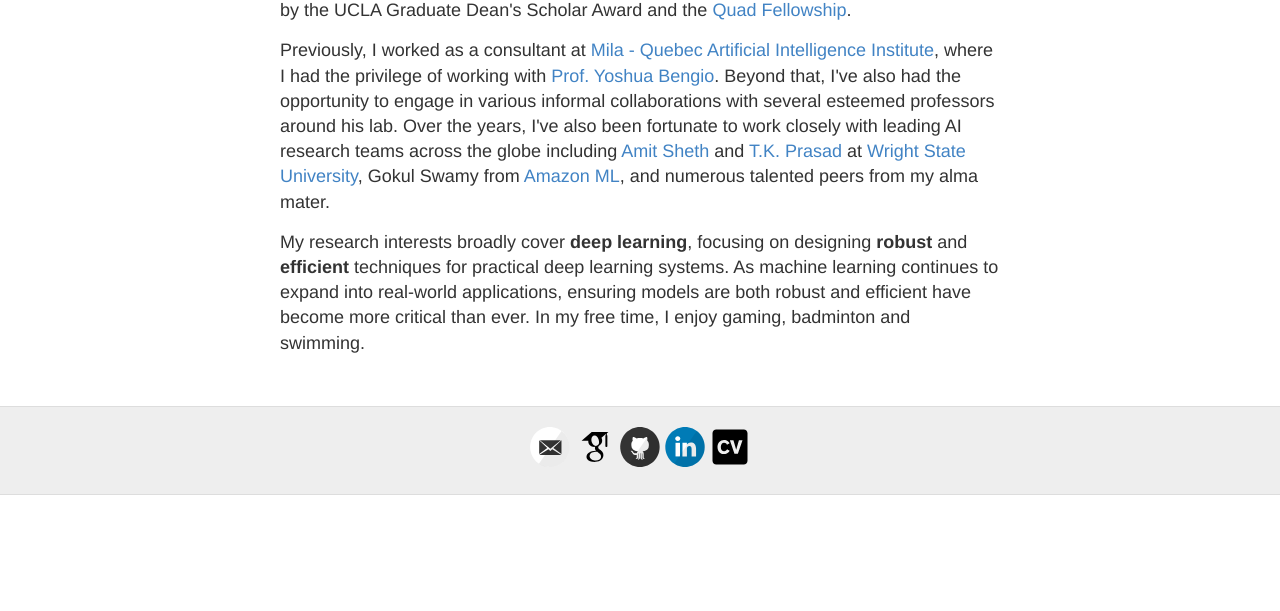
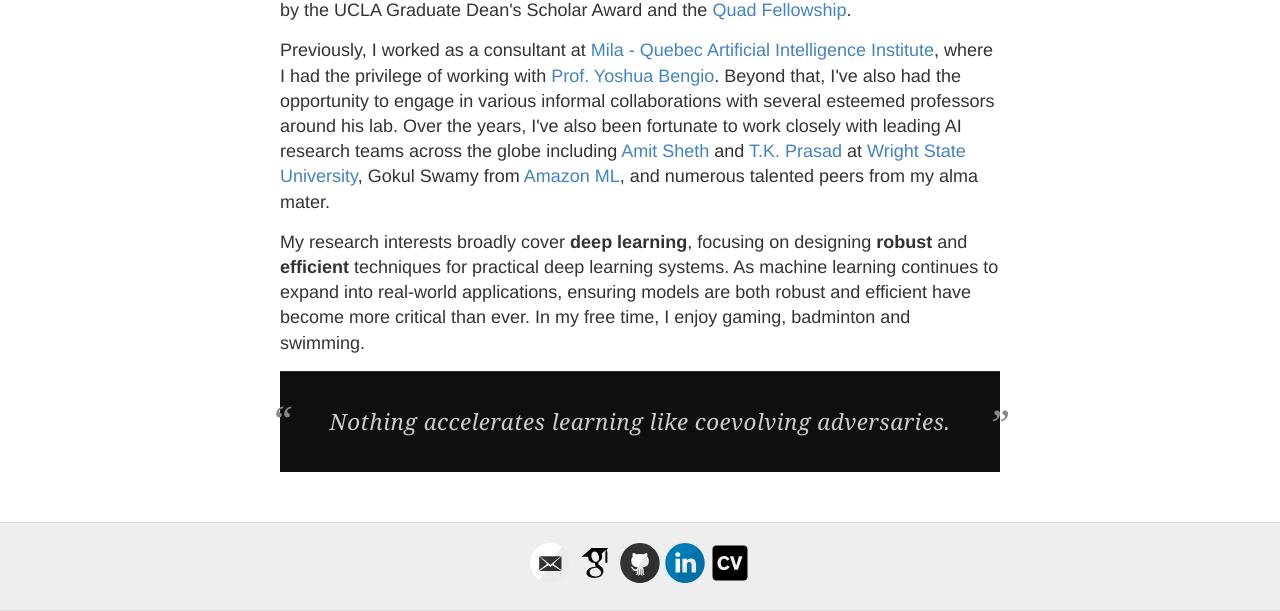
Before and after one commit to RamnathKumar181/ramnathkumar181.github.io, a Jekyll site: the page built from index.html, in a window 1280 px wide, cut to the strip 465-1076 px from the top of the page. Built offline with Jekyll 4.4.1, drawn with Linux system fonts in a browser that asks for light colours; before the commit the page ends 960 px from its top, so only the background shows below that.

Commit message:
updated webpage

```diff
--- a/index.html
+++ b/index.html
@@ -1,6 +1,7 @@
 ---
 layout: default
 ---
+<meta charset="UTF-8">
 
 <p>
 <img src="./images/dp_new.png" width="300" height="300" style="float:right; border: 20px solid transparent"/>
@@ -20,3 +21,49 @@
 <p>
 My research interests broadly cover <b>deep learning</b>, focusing on designing <b>robust</b> and <b>efficient</b> techniques for practical deep learning systems. As machine learning continues to expand into real-world applications, ensuring models are both robust and efficient have become more critical than ever. In my free time, I enjoy gaming, badminton and swimming.
 </p>
+
+
+<div class="quote-footer">
+  <blockquote>
+    Nothing accelerates learning like coevolving adversaries.
+  </blockquote>
+</div>
+
+<style>
+  .quote-footer {
+    text-align: center;
+    padding: 2rem 1rem;
+    background-color: #0f0f0f;
+    color: #ccc;
+    font-family: 'Georgia', serif;
+    border-top: 1px solid #333;
+  }
+
+  .quote-footer blockquote {
+    font-style: italic;
+    font-size: 1.4rem;
+    line-height: 1.6;
+    letter-spacing: 0.5px;
+    max-width: 800px;
+    margin: 0 auto;
+    position: relative;
+  }
+
+  .quote-footer blockquote::before {
+    content: "“";
+    font-size: 2.5rem;
+    position: absolute;
+    left: -1.5rem;
+    top: -1rem;
+    color: #888;
+  }
+
+  .quote-footer blockquote::after {
+    content: "”";
+    font-size: 2.5rem;
+    position: absolute;
+    right: -1.5rem;
+    bottom: -1rem;
+    color: #888;
+  }
+</style>
```
